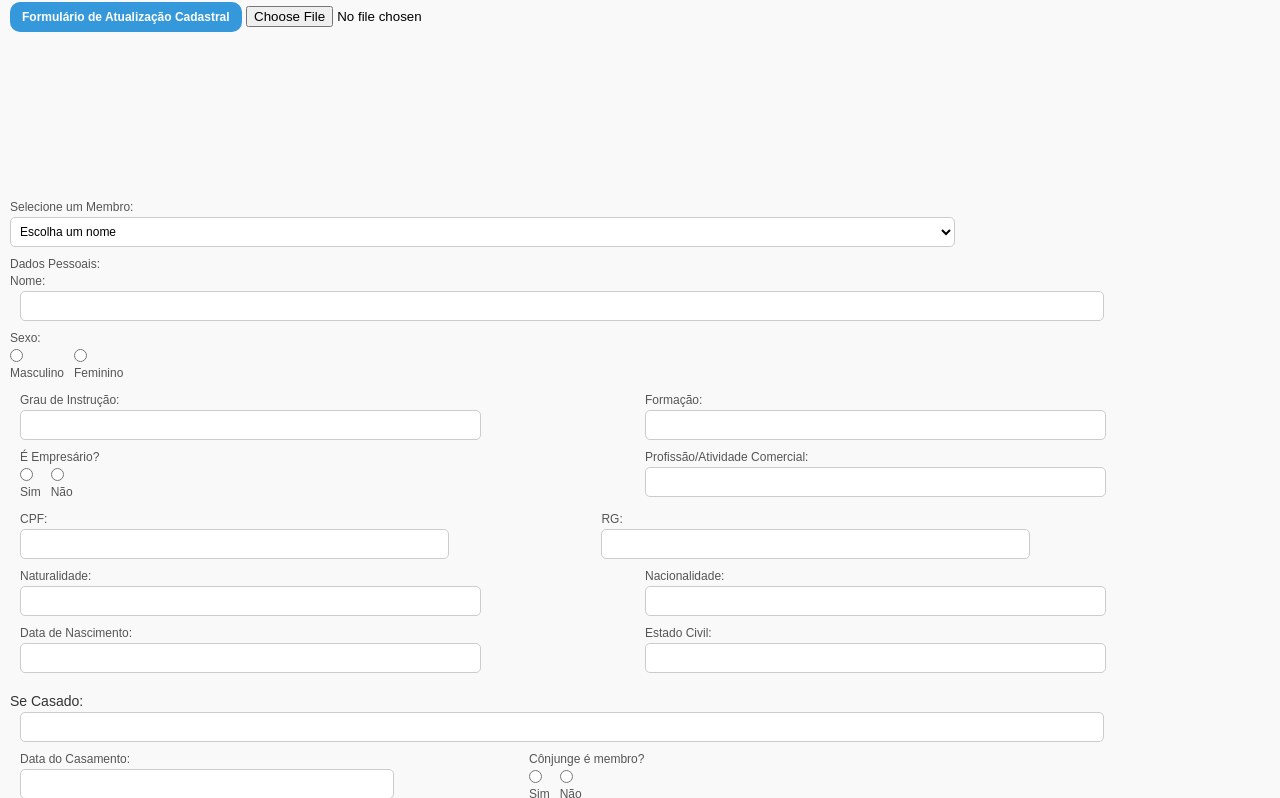
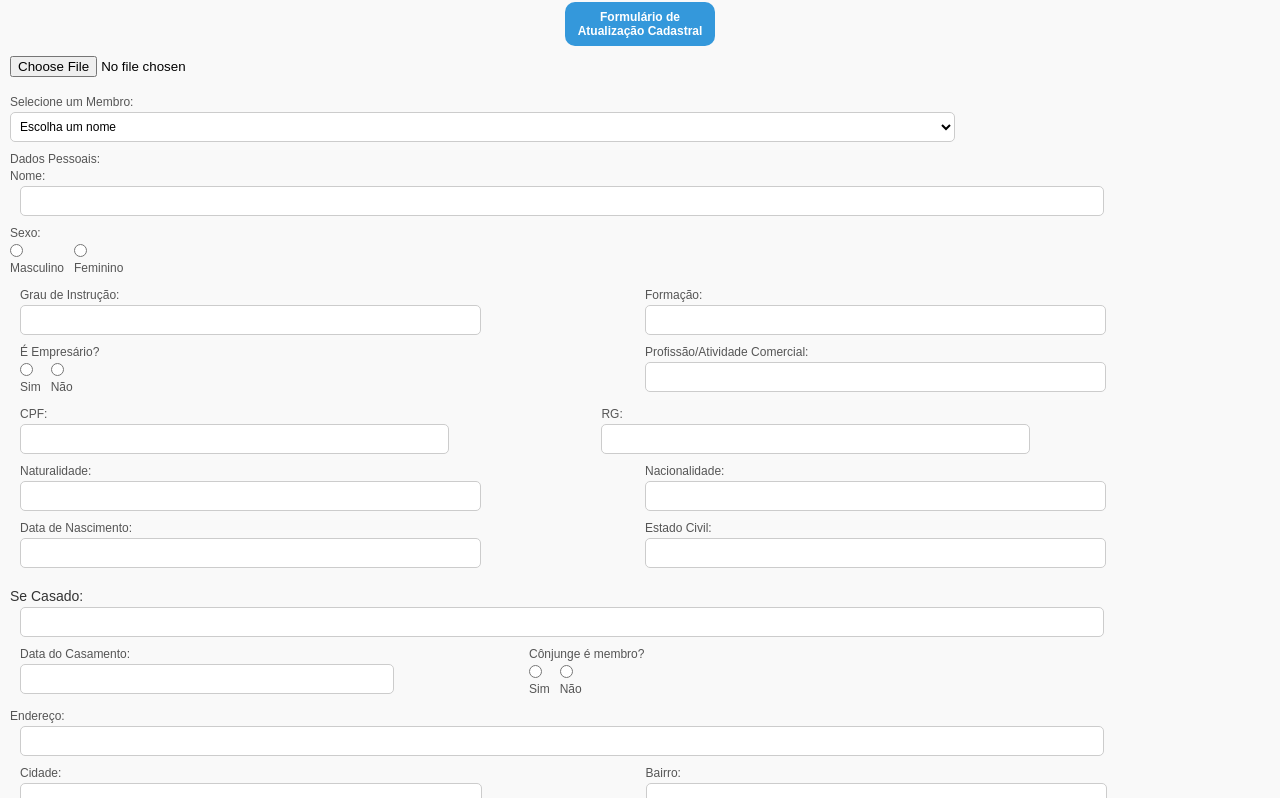
Before and after one commit to savioarthur00/Formulario_JS, a website: page index.html in a window 1280 px wide. Shown: the part 132-930 px from the top of the page. Drawn offline with Linux system fonts and the light colour scheme.

Commit message:
Update style.css

```diff
--- a/style.css
+++ b/style.css
@@ -5,7 +5,7 @@
      font-family: Arial, sans-serif;
  }
  .title {
-
+     text-align: center;
  }
 
  body {
@@ -30,6 +30,9 @@
       padding: 8px 12px; /* Espaçamento interno para melhor visualização */
       display: inline-block; /* Para o fundo cobrir apenas o conteúdo */
       margin-bottom: 150px;
+      display: block;
+      margin: 0 auto 10px auto;
+      max-width: 150px;
 
  }
 
```
